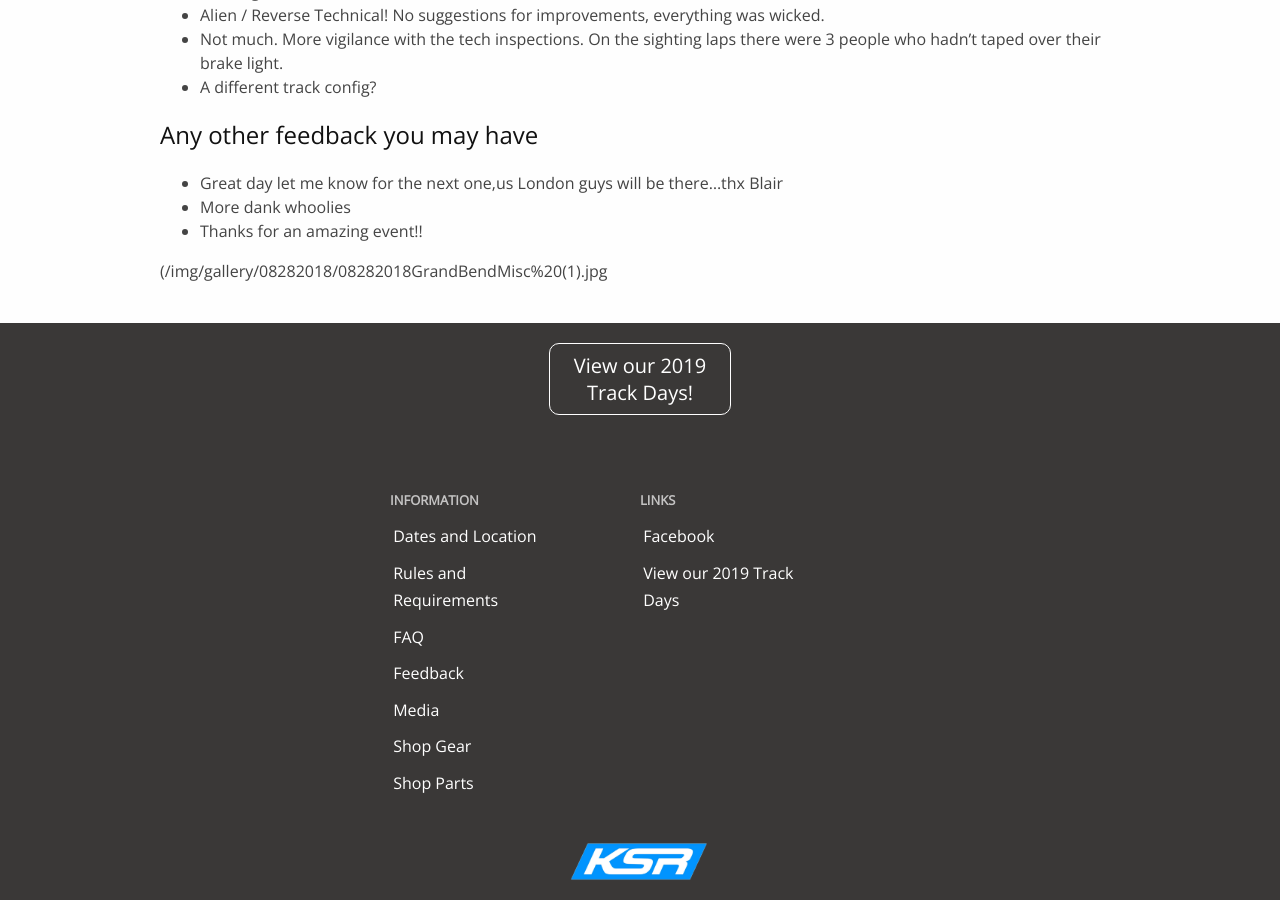
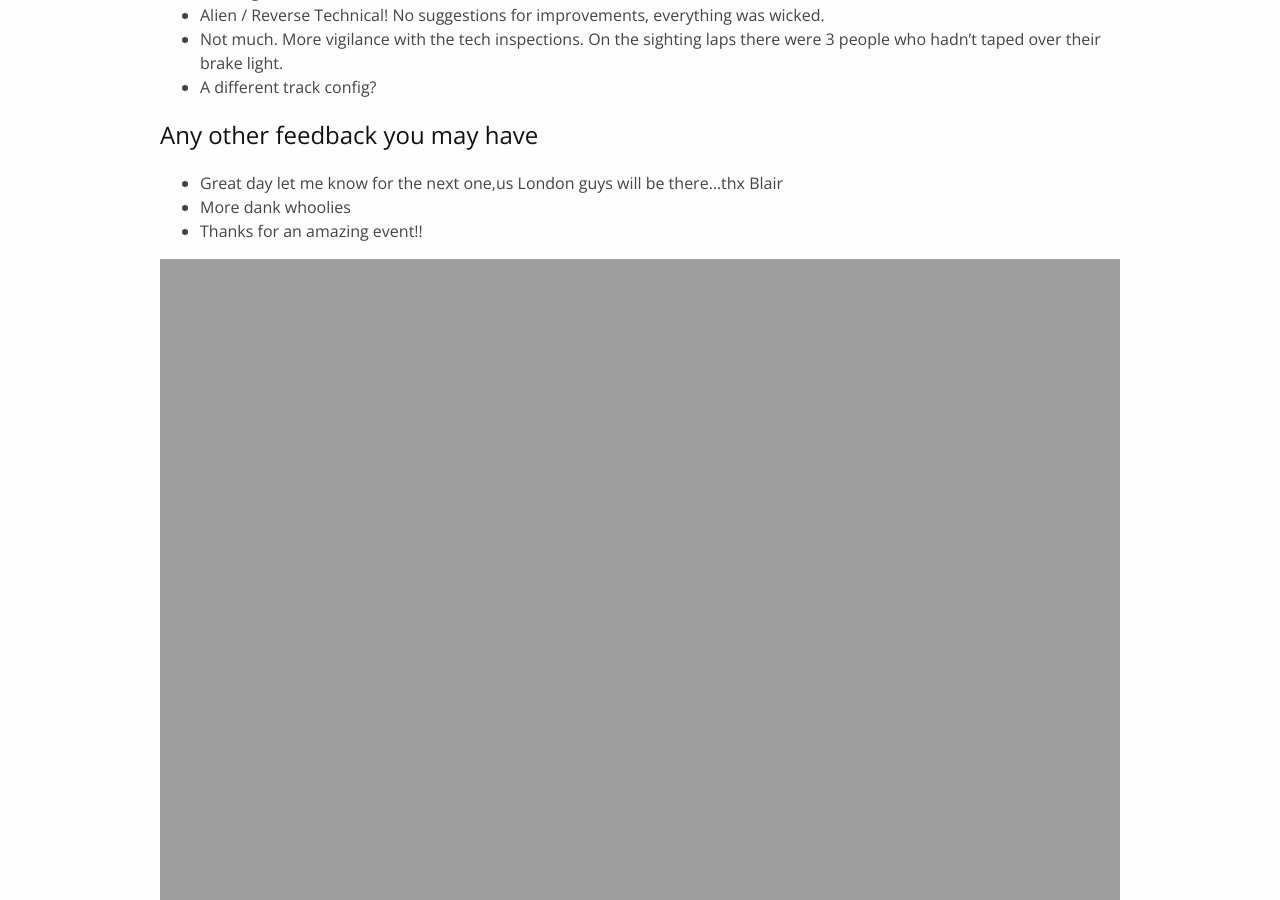
Before and after one commit to kwsportracing/site, a Jekyll site: the page built from docs/feedback.md, in a window 1280 px wide and 900 px high, scrolled down 570 px. Built offline with Jekyll 4.4.1, drawn with Linux system fonts in a browser that asks for light colours; nearby versions of some CDN libraries.

Commit message:
Update feedback.md

```diff
--- a/docs/feedback.md
+++ b/docs/feedback.md
@@ -31,4 +31,4 @@ Integrity note: All feedback is published exactly as received, the only edits ma
 - More dank whoolies
 - Thanks for an amazing event!!
 
-(/img/gallery/08282018/08282018GrandBendMisc%20(1).jpg
+![](/img/gallery/08282018/08282018GrandBendMisc%20(1).jpg)
```
